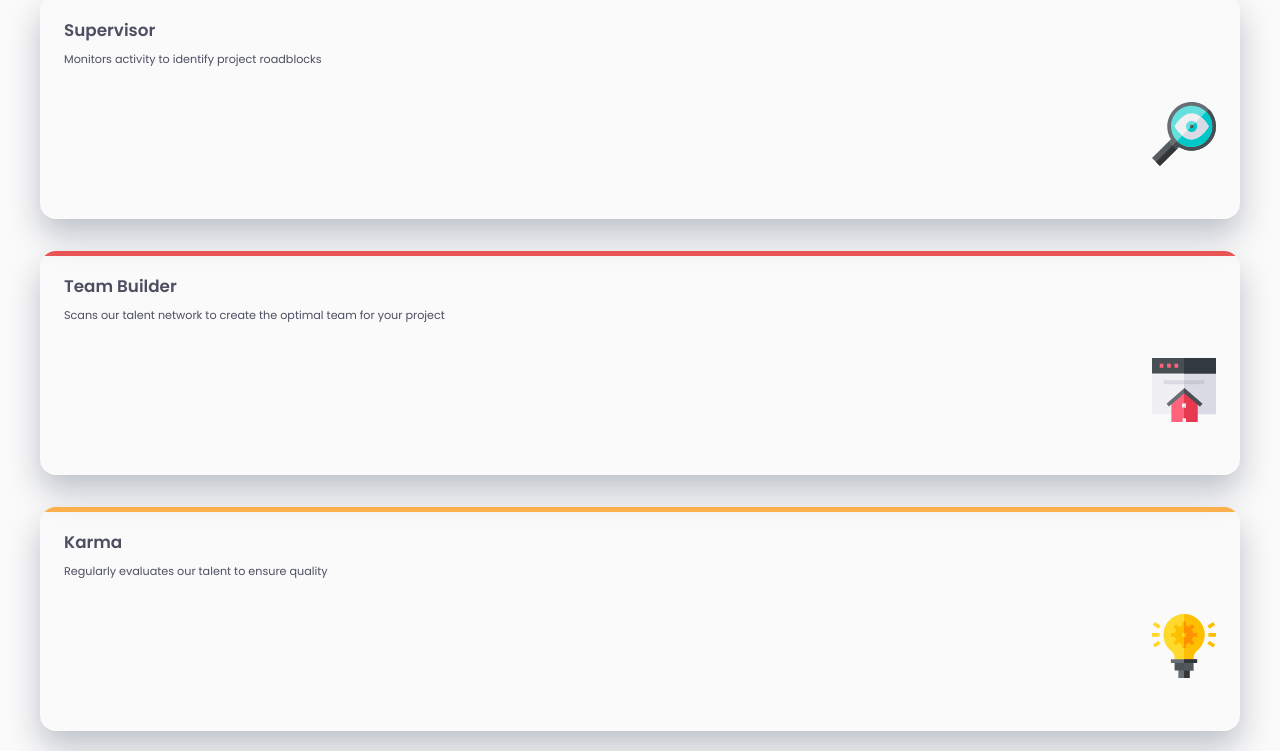
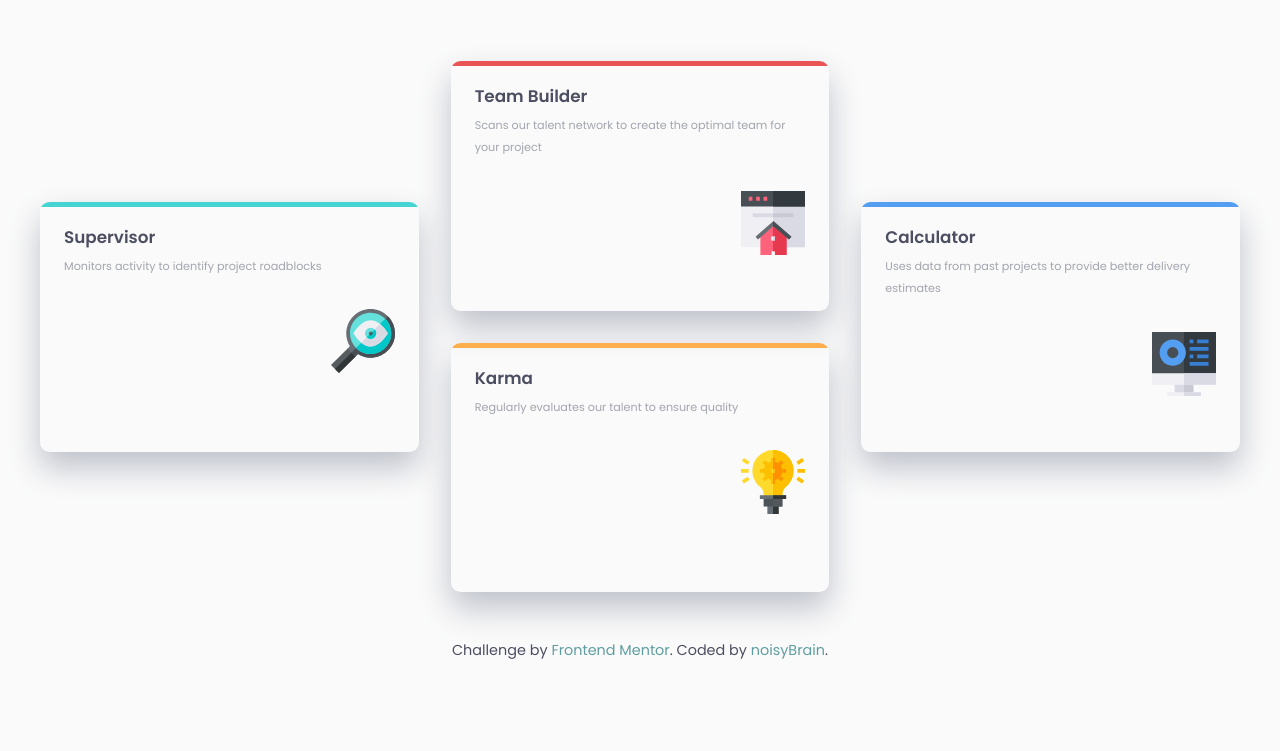
Before and after one commit to noisyBrain/four-card-feacture-section, a plain HTML site: page index.html in a window 1280 px wide. Shown: the part 240-991 px from the top of the page. After the commit the page ends 949 px from the top, so only its background shows below. Drawn offline with Linux system fonts and the light colour scheme.

Commit message:
improvements2

```diff
--- a/index.html
+++ b/index.html
@@ -25,7 +25,7 @@
     <div class="main__grid main__grid--supervisor">
 
       <h2 class="main__grid--title">Supervisor</h2>
-      <p>Monitors activity to identify project roadblocks</p>
+      <p class="main__grid__description">Monitors activity to identify project roadblocks</p>
       <div class="main__div">
         <img class="main__div__img" src="images\icon-supervisor.svg">
       </div>
@@ -35,7 +35,7 @@
    <div class="main__grid main__grid--team-builder">
 
       <h2 class="main__grid--title">Team Builder</h2>
-      <p>Scans our talent network to create the optimal team for your project</p>
+      <p class="main__grid__description">Scans our talent network to create the optimal team for your project</p>
       <div class="main__div">
         <img class="main__div__img" src="images\icon-team-builder.svg">
       </div>
@@ -45,7 +45,7 @@
     <div class="main__grid main__grid--karma">
 
       <h2 class="main__grid--title">Karma</h2>
-      <p>Regularly evaluates our talent to ensure quality</p>
+      <p class="main__grid__description">Regularly evaluates our talent to ensure quality</p>
       <div class="main__div">
         <img class="main__div__img" src="images\icon-karma.svg">
       </div>
@@ -55,7 +55,7 @@
     <div class="main__grid main__grid--calculator">
 
       <h2 class="main__grid--title">Calculator</h2>
-      <p>Uses data from past projects to provide better delivery estimates</p>
+      <p class="main__grid__description">Uses data from past projects to provide better delivery estimates</p>
       <div class="main__div">
         <img class="main__div__img" src="images\icon-calculator.svg">
       </div>
--- a/style.css
+++ b/style.css
@@ -12,7 +12,7 @@
     --neutral-grayish-blue: hsl(229, 6%, 66%);
     --neutral-very-light-gray: hsl(0, 0%, 98%);
 
-    /* --- Fonts --- */
+    /* --- Fonts mobile --- */
 
     --ff: 'Poppins', sans-serif;
 
@@ -23,6 +23,19 @@
     --fs-s: .7rem;
     --fs-m: .9rem;
     --fs-l: 1.5rem;
+
+    /* --- Fonts desktop --- */
+
+    --ff: 'Poppins', sans-serif;
+
+    --fw-1: 200;
+    --fw-r: 400;
+    --fw-b: 600;
+
+    --fsd-s: .8rem;
+    --fsd-m: .9rem;
+    --fsd-l: 1.9rem;
+
 }
 
 *,
@@ -63,60 +76,35 @@
     font-weight:var(--fw-b);
 }
 
-.header__paragraph {
+.header__paragraph,
+.main__grid__description {
     color:var(--neutral-grayish-blue);
 }
 
 .main {
     display:grid;
-    /* grid-template-columns:1fr;
+/*  grid-template-columns:1fr;
     grid-template-rows:1fr; */
+
+ /* Comento las plantillas del column y row porque no me cambia en nada al establecerlas. A qué se debe? */
+
     row-gap:2rem;
 }
 
 .main__grid {
     position:relative;
     font-size:var(--fs-s);
-    height:14rem;
+    /* ¿Está bien darle la altura a las tarjetas hechas con grid? */
     padding:1.5rem;
     line-height:1.4rem;
-    border-radius:1rem;
+    border-radius:.6rem;
     box-shadow: 0 1rem 2rem hsl(225, 10%, 77%);
     overflow:hidden;
 }
 
-.main__grid--supervisor::before {
-    content:"";
-    width:100%;
-    height:.3rem;
-    position:absolute;
-    top:0;
-    left:0;
-    background:var(--primary-cyan);
-
-}
-
-.main__grid--team-builder::before {
-    content:"";
-    width:100%;
-    height:.3rem;
-    position:absolute;
-    top:0;
-    left:0;
-    background:var(--primary-red);
-
-}
-
-.main__grid--karma::before {
-    content:"";
-    width:100%;
-    height:.3rem;
-    position:absolute;
-    top:0;
-    left:0;
-    background:var(--primary-orange);
-}
-
+.main__grid--supervisor::before,
+.main__grid--team-builder::before,
+.main__grid--karma::before,
 .main__grid--calculator::before {
     content:"";
     width:100%;
@@ -124,14 +112,31 @@
     position:absolute;
     top:0;
     left:0;
+}
+
+.main__grid--supervisor::before {
+    background:var(--primary-cyan);
+}
+
+.main__grid--team-builder::before {
+    background:var(--primary-red);
+}
+
+.main__grid--karma::before {
+    background:var(--primary-orange);
+}
+
+.main__grid--calculator::before {
     background:var(--primary-blue);
 }
+
+/* Está bien que le haya dado a cada tarjeta un ::before con sus respectivas especificaciones o se lo puede hacer más clean? */
 
 .main__grid--title {
     margin-bottom:.4rem;
 }
 
-.main__div {
+.main__div { /* Div padre de todas la img para poder establecerlas a la derecha de la tarjeta */
     display:flex;
     position:relative;
     justify-content: flex-end;
@@ -154,3 +159,60 @@
 .footer__link:visited {
     color: darkmagenta;
 }
+
+@media (min-width: 768px) {
+
+    .body {
+        background:var(--neutral-very-light-gray);
+    }
+
+    .main {
+        display: grid;
+        grid-template-columns:repeat(2,1fr);
+        grid-template-rows:repeat(2, 1fr);
+        row-gap:2rem;
+        column-gap:2rem;
+
+     /* Comento las plantillas del column y row porque no me cambia en nada al establecerlas. A qué se debe? */
+    }
+}
+
+@media (min-width:1024px) {
+
+    .header__title {
+        font-size:var(--fsd-l)
+    }
+
+    .header__paragraph {
+        font-size:var(--fsd-s);
+        line-height:1.7;
+        padding: 0 26rem;
+    }
+
+    .main {
+        display: grid;
+        grid-template-columns:repeat(3,1fr);
+        grid-template-rows:repeat(4, 1fr);
+        gap:2rem;
+    }
+
+    .main__grid--supervisor {
+        grid-column: 1 / 2;
+        grid-row: 2 / 4;
+    }
+
+    .main__grid--team-builder {
+        grid-column: 2 / 3;
+        grid-row: 1 / 3;
+    }
+
+    .main__grid--karma {
+        grid-column: 2 / 3;
+        grid-row: 3 / 5;
+    }
+
+    .main__grid--calculator {
+        grid-column: 3 / 4;
+        grid-row: 2 / 4;
+    }
+}
```
